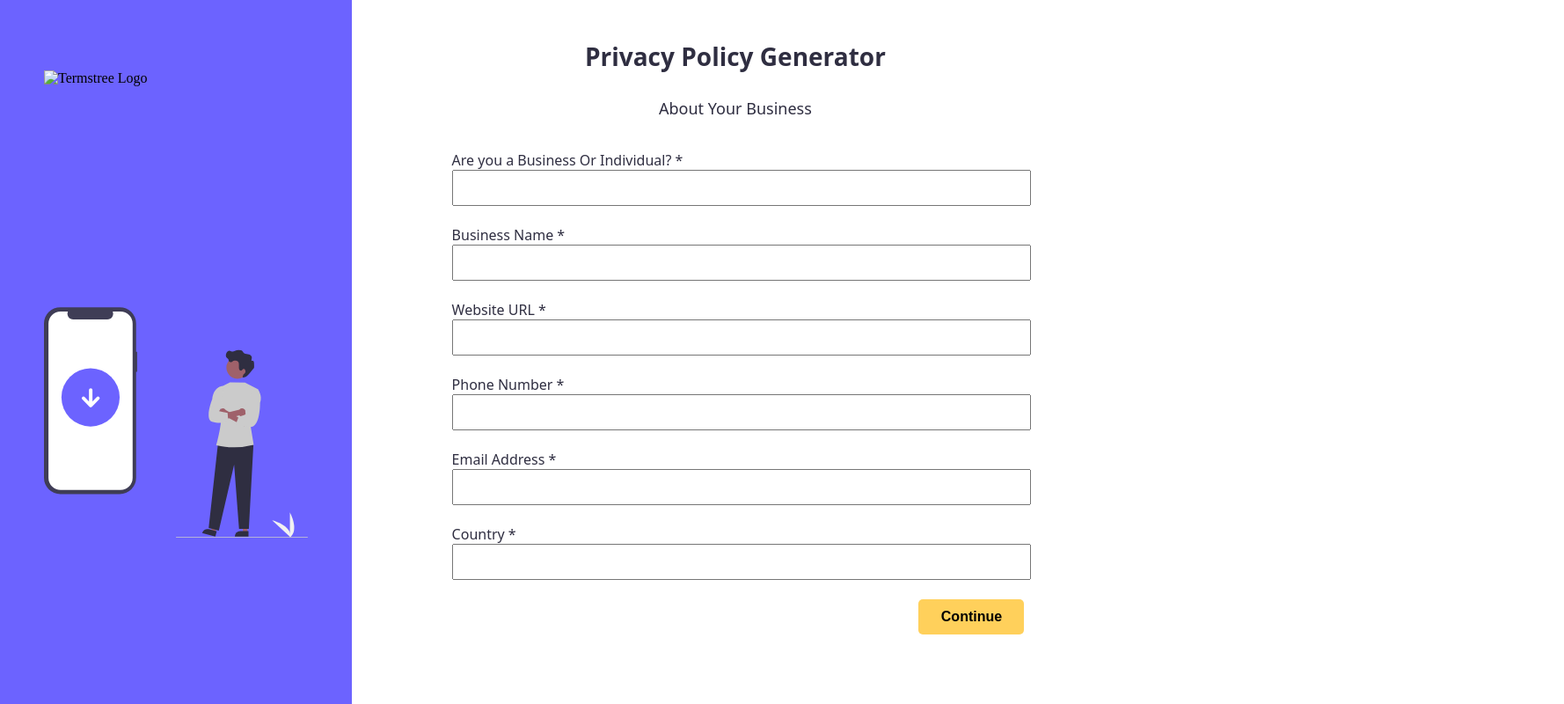
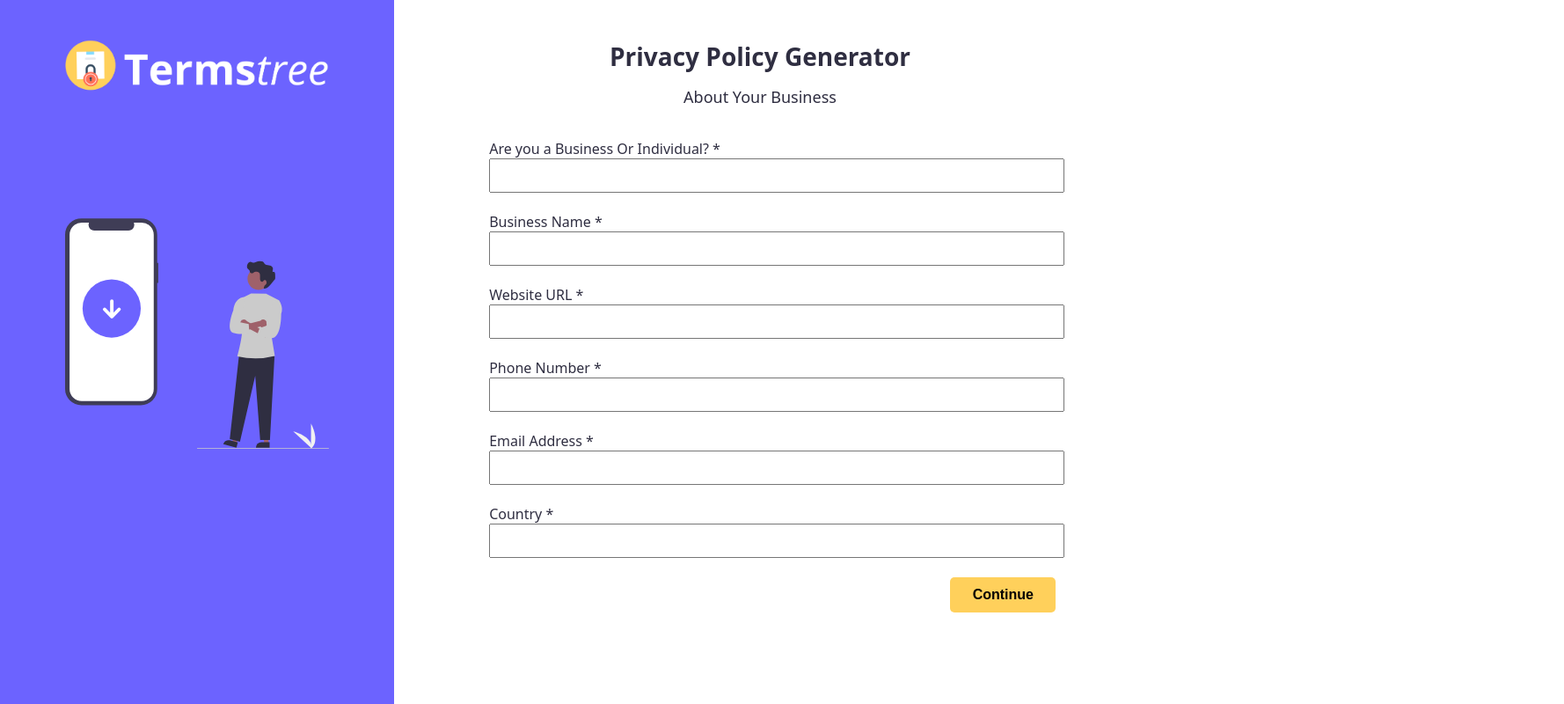
Before and after one commit to zuri-training/team_camel2.zuri, a plain HTML site: page frontend/Privacy policy page.html in a window 1280 px wide. Shown: the whole page at 88% size, 1778 px wide, since content can reach past the window. Drawn offline with Linux system fonts and the light colour scheme.

Commit message:
Changes to code

```diff
--- a/frontend/CSS/Privacy policy 2.css
+++ b/frontend/CSS/Privacy policy 2.css
@@ -0,0 +1,16 @@
+*{
+    margin: 0;
+    padding: 0;
+}
+.first{
+    height: 2792px;
+    width: 35%;
+    background-color: #6c63ff;
+    float: left;
+}
+.second{
+    height: 2792px;
+    width: 65%;
+    background-color: #ffffff;
+    float: right;
+}
--- a/frontend/CSS/Privacy policy.css
+++ b/frontend/CSS/Privacy policy.css
@@ -1,58 +1,63 @@
-.sidebar1 {
-    background: #6c63ff;
-    position: fixed;
-    top: 0;
-    left: 0;
-    width: 400px;
-    height: 100%;
+*{
+    margin: 0;
+    padding: 0;
+}.first{
+    width: 35%;
+    height: 800px;
+    background-color: #6c63ff;
+    float: left;
 }
-.sidebar1 .logo img{
+.second{
+    width: 65%;
+    height: 755px;
+    background-color: #ffffff;
+    float: right;
+}
+.first .logo img{
     display: block;
     width: 300px;
     height: 65px;
     margin: 0 auto;
-    margin-top: 20%;
+    margin-top: 10%;
 }
-.sidebar1 .ilstrn img {
+.first .ilstrn img {
     display: block;
     width: 300px;
     height: 270px;
     margin: 0 auto;
-    margin-top: 50%;
+    margin-top: 30%;
 }
-.main {
+.second .title{
    margin-top: 45px;
    font-family: system-ui, -apple-system, BlinkMacSystemFont, 'Segoe UI', Roboto, Oxygen, Ubuntu, Cantarell, 'Open Sans', 'Helvetica Neue', sans-serif;
    color: #2f2e41;
    text-align: center;
 }
-.main .subtl{
-    position: relative;
-    left: 15.5%;
+.second .subtl{
+    margin-top: 15px;
+    text-align: center;
+    font-family: system-ui, -apple-system, BlinkMacSystemFont, 'Segoe UI', Roboto, Oxygen, Ubuntu, Cantarell, 'Open Sans', 'Helvetica Neue', sans-serif;
+    color: #2f2e41;
     font-size: 18px;
     font-weight: 500;
 }
-.main .title{
+.second .title{
     font-size: 28px;
     font-weight: bold;
-    position: relative;
-    left: 15.5%;
 }
-.form{
-    position: relative;
-    left: 40%;
+.second .form{
     font-family: system-ui, -apple-system, BlinkMacSystemFont, 'Segoe UI', Roboto, Oxygen, Ubuntu, Cantarell, 'Open Sans', 'Helvetica Neue', sans-serif;
     font-size: 16px;
     font-weight: 500;
     color: #2f2e41;
+    position: relative;
+    left: 13%;
 }
-.form #answer{
+.second .form #answer{
     width: 650px;
     height: 35px;
-    position: relative;
-    left: 0%;
 }
-.form .cntn{
+.second .form .cntn{
     background-color: #ffd05b;
     border-radius: 5px;
     border: none;
@@ -61,9 +66,9 @@
     padding: 5px 10px 5px 10px;
     font-size: 16px;
     font-weight: 600;
+    cursor: pointer;
     position: relative;
-    left: 42%;
-    cursor: pointer;
+    left: 63%;
 }
 .cntn:hover{
     background-color: #ebbf50;
--- a/frontend/Privacy policy page.html
+++ b/frontend/Privacy policy page.html
@@ -12,15 +12,14 @@
     <title>Termstree</title>
 </head>
 <body>
-    <div class="sidebar1">
-        <div class="logo"> <img src="Termstree Logo.png" alt="Termstree Logo"></div>
+        <div class="first">
+            <div class="logo"> <img src="images/Termstree Logo.png" alt="Termstree Logo"></div>
             <div class="ilstrn"> <img src="images/download.svg" alt="illustration"></div>
         </div>
-    <div class="main">
+        <div class="second">
             <p class="title"> Privacy Policy Generator </p>
             <p class="subtl"> About Your Business </p>
-    </div>
-    <br>
+            <br><br>
             <div class="form">
                 <form action="privacy">
                     <label for="question1"> Are you a Business Or Individual? *</label> <br>
@@ -36,8 +35,11 @@
                     <label for="question6"> Country *</label><br>
                     <input type="text" id="answer" required> <br>
                 </form>
+
                 <br>
                 <button class="cntn" ><a href="Privacy policy page 2.html">Continue</a></a></button>
             </div>
+        </div>
+
 </body>
 </html>
```
Also changed, not shown: frontend/Privacy policy page 2.html (+4 -1 lines). Lines whose indentation alone changed are shown as unchanged.
